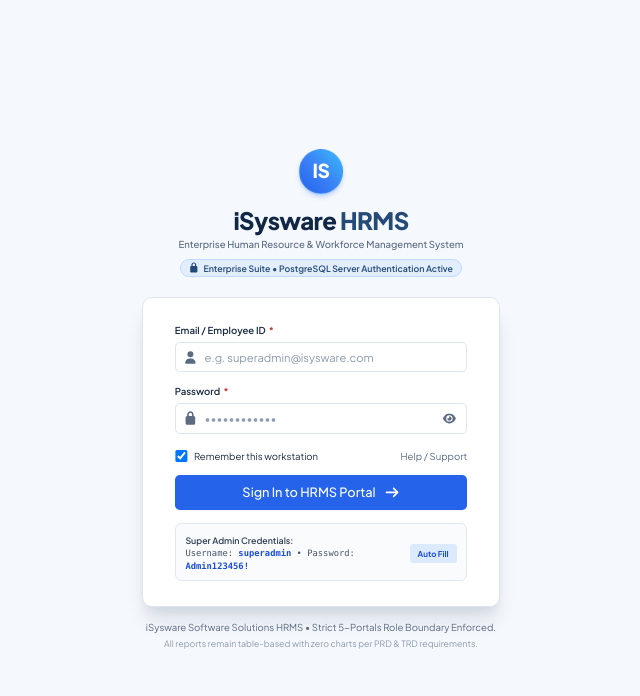
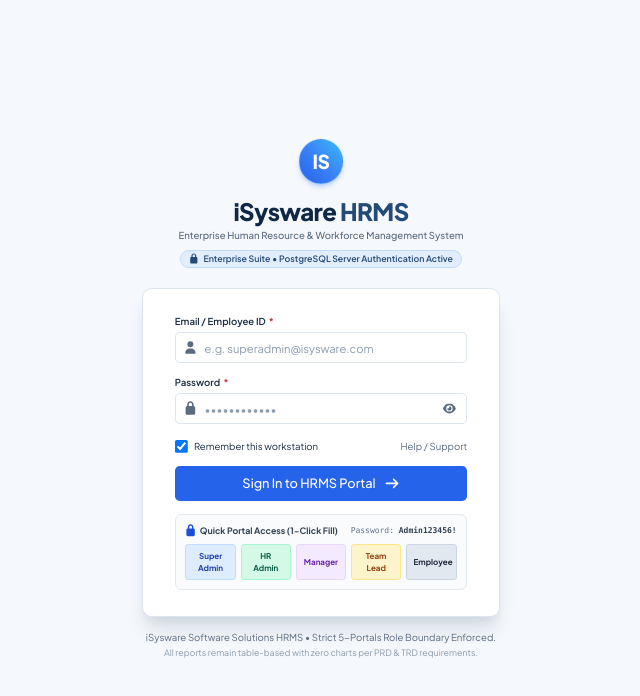
Before and after one commit to khuzaimaaliwarsi/HRMSystem, a React (Vite) app in the folder frontend/: page /login in a window 1280 px wide. Shown: the top 696 px of the page, without its empty margins (319-959 px from the left). Built offline with nearby package versions, Linux system fonts and the light colour scheme; no server answers.

Commit message:
feat(auth): add 1-click portal credential auto-fill for all 5 roles on login page

```diff
--- a/frontend/src/pages/auth/LoginPage.jsx
+++ b/frontend/src/pages/auth/LoginPage.jsx
@@ -139,22 +139,71 @@ export function LoginPage() {
             </Button>
 
             {/* Quick Access Helper */}
-            <div className="mt-4 pt-3 border-t border-slate-100 flex items-center justify-between text-[11px] text-slate-500 bg-slate-50/80 px-3 py-2 rounded-lg border border-slate-200">
-              <div className="flex flex-col text-left">
-                <span className="font-semibold text-slate-700">Super Admin Credentials:</span>
-                <span className="font-mono text-slate-600">Username: <strong className="text-blue-700">superadmin</strong> &bull; Password: <strong className="text-blue-700">Admin123456!</strong></span>
+            <div className="mt-4 pt-3 border-t border-slate-100 bg-slate-50/80 p-3 rounded-lg border border-slate-200 text-left">
+              <div className="flex items-center justify-between mb-2">
+                <span className="text-[11px] font-bold text-slate-700 flex items-center gap-1">
+                  <AppIcon name="lock" className="w-3.5 h-3.5 text-blue-700" />
+                  <span>Quick Portal Access (1-Click Fill)</span>
+                </span>
+                <span className="text-[10px] text-slate-500 font-mono">Password: <strong className="text-slate-700">Admin123456!</strong></span>
               </div>
+              <div className="grid grid-cols-2 sm:grid-cols-5 gap-1.5 text-[10px]">
                 <button
                   type="button"
                   onClick={() => {
                     setIdentifier('superadmin')
                     setPassword('Admin123456!')
                   }}
-                className="px-2.5 py-1 text-[10px] font-bold text-blue-700 bg-blue-100 hover:bg-blue-200 rounded transition shrink-0 ml-2 cursor-pointer"
-                title="Fill Super Admin Credentials"
+                  className="px-2 py-1.5 font-bold text-blue-800 bg-blue-100/90 hover:bg-blue-200 rounded border border-blue-200 transition text-center cursor-pointer"
+                  title="Super Admin (Full Suite Access)"
                 >
-                Auto Fill
+                  Super Admin
                 </button>
+                <button
+                  type="button"
+                  onClick={() => {
+                    setIdentifier('EMP-002')
+                    setPassword('Admin123456!')
+                  }}
+                  className="px-2 py-1.5 font-bold text-emerald-800 bg-emerald-100/90 hover:bg-emerald-200 rounded border border-emerald-200 transition text-center cursor-pointer"
+                  title="HR / Admin Portal (EMP-002)"
+                >
+                  HR Admin
+                </button>
+                <button
+                  type="button"
+                  onClick={() => {
+                    setIdentifier('EMP-003')
+                    setPassword('Admin123456!')
+                  }}
+                  className="px-2 py-1.5 font-bold text-purple-800 bg-purple-100/90 hover:bg-purple-200 rounded border border-purple-200 transition text-center cursor-pointer"
+                  title="Department Manager Portal (EMP-003)"
+                >
+                  Manager
+                </button>
+                <button
+                  type="button"
+                  onClick={() => {
+                    setIdentifier('EMP-005')
+                    setPassword('Admin123456!')
+                  }}
+                  className="px-2 py-1.5 font-bold text-amber-800 bg-amber-100/90 hover:bg-amber-200 rounded border border-amber-200 transition text-center cursor-pointer"
+                  title="Team Lead Portal (EMP-005)"
+                >
+                  Team Lead
+                </button>
+                <button
+                  type="button"
+                  onClick={() => {
+                    setIdentifier('EMP-004')
+                    setPassword('Admin123456!')
+                  }}
+                  className="px-2 py-1.5 font-bold text-slate-800 bg-slate-200 hover:bg-slate-300 rounded border border-slate-300 transition text-center cursor-pointer col-span-2 sm:col-span-1"
+                  title="Employee Self-Service (EMP-004)"
+                >
+                  Employee
+                </button>
+              </div>
             </div>
           </form>
         </div>
```
Lines whose indentation alone changed are shown as unchanged.
